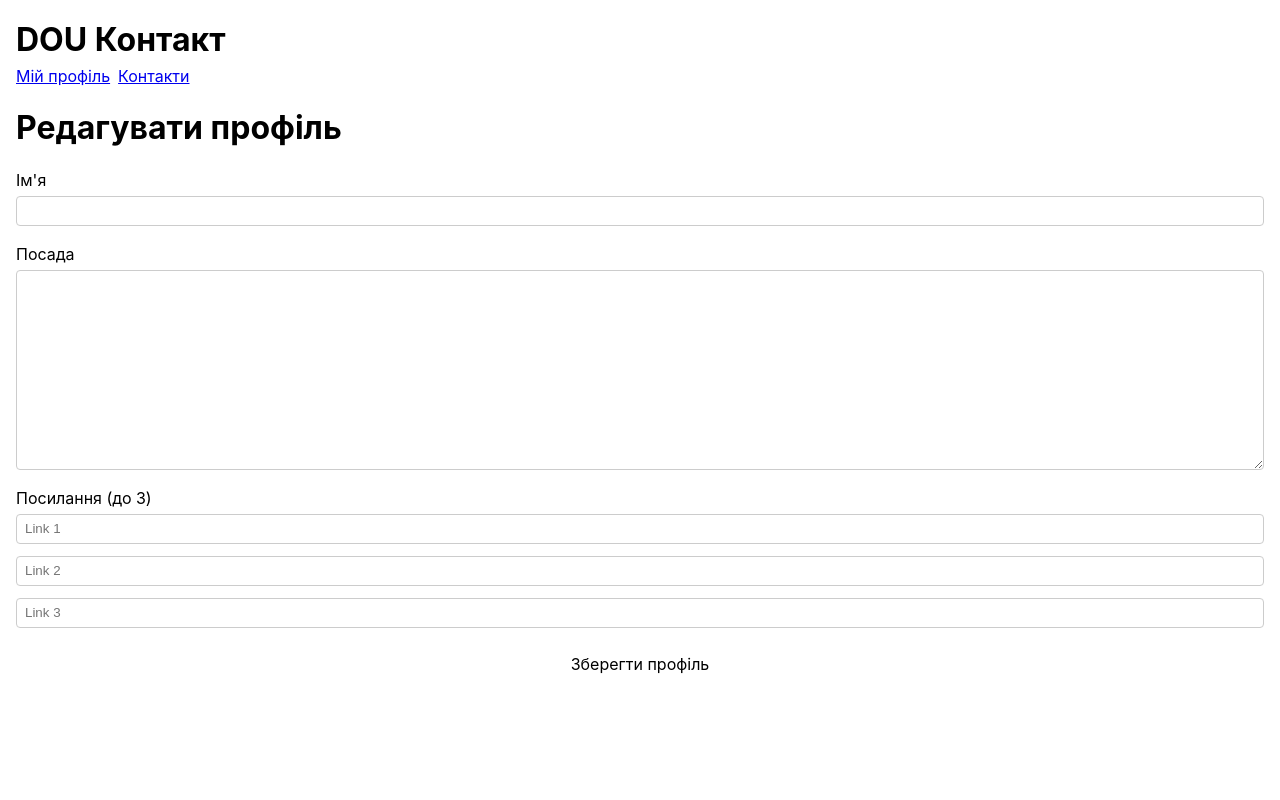
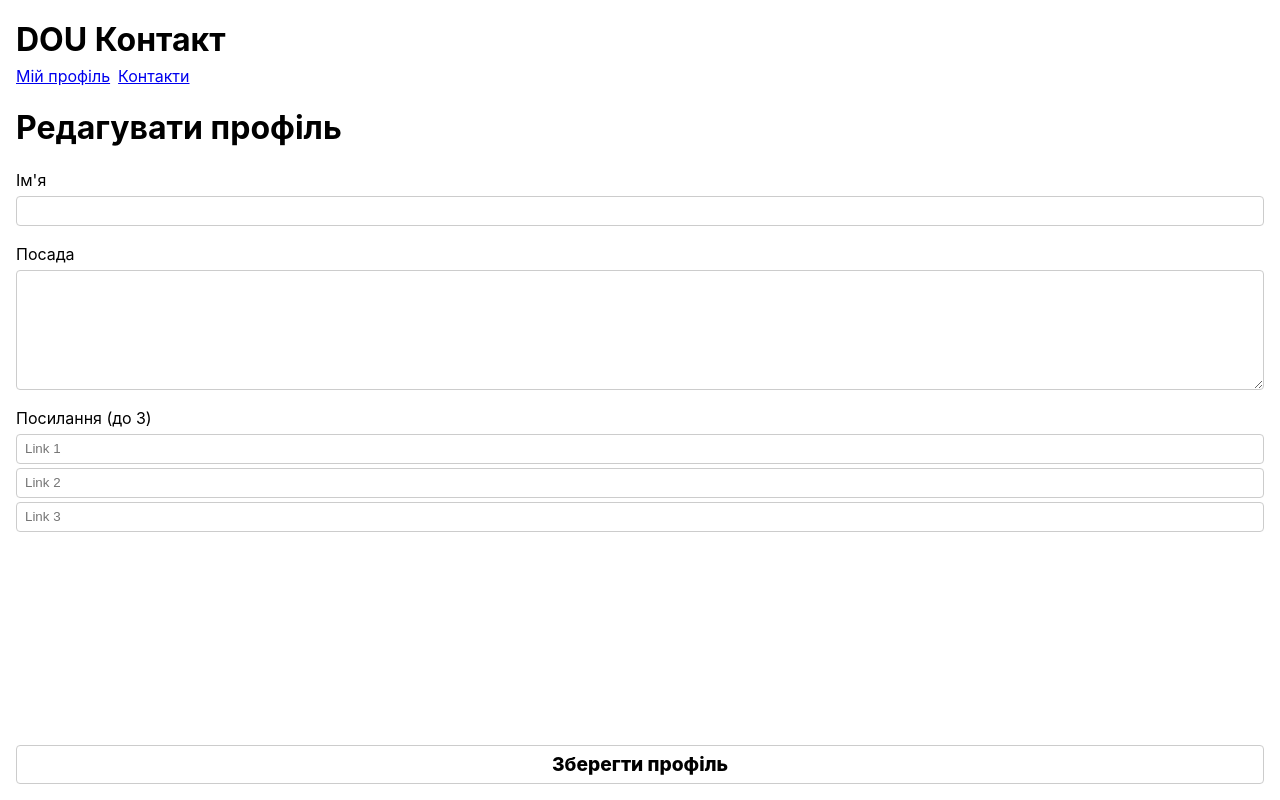
Before and after one commit to babichss/doucontact, a React (Vite) app: page /edit in a window 1280 px wide. Built offline with nearby package versions, Linux system fonts and the light colour scheme.

Commit message:
Fix bugs

```diff
--- a/src/components/ContactView.tsx
+++ b/src/components/ContactView.tsx
@@ -3,7 +3,9 @@
 export default function ContactView({ contact }: { contact: Contact }) {
   return (
     <div className="card">
-      {contact.image ? <img src={contact.image} alt={contact.name} /> : null}
+      {contact.image ? (
+        <img src={contact.image} alt={contact.name} className="avatar" />
+      ) : null}
       <h2>{contact.name}</h2>
       <p>{contact.title}</p>
 
--- a/src/pages/AddContact.tsx
+++ b/src/pages/AddContact.tsx
@@ -48,7 +48,7 @@
 
   return (
     <>
-      <div className="container">
+      <div className="content">
         <h2>{t("Add Contact")}</h2>
         {!scannedContact && (
           <>
--- a/src/pages/ContactPage.tsx
+++ b/src/pages/ContactPage.tsx
@@ -36,11 +36,18 @@
   }
 
   return (
-    <div className="container">
-      <ContactView contact={contact} />
-      <footer>
-        <button onClick={handleDelete}>{t("Delete Contact")}</button>
-      </footer>
-    </div>
+    <>
+      <section className="content">
+        <ContactView contact={contact} />
+        <footer>
+          <button
+            onClick={handleDelete}
+            className="button big-button full-width"
+          >
+            {t("Delete Contact")}
+          </button>
+        </footer>
+      </section>
+    </>
   );
 }
--- a/src/pages/Contacts.tsx
+++ b/src/pages/Contacts.tsx
@@ -24,18 +24,18 @@
       ) : (
         <div className="contact-list">
           {contacts.map((contact) => (
-            <div className="contact-card" key={contact.id}>
-              <img src={contact.image} alt={contact.name} />
+            <Link to={`/contact/${contact.id}`} className="invisible-link">
+              <div className="contact-card" key={contact.id}>
+                <img src={contact.image} alt={contact.name} />
 
-              <Link to={`/contact/${contact.id}`}>
-                <h2>{contact.name}</h2>
-              </Link>
-              <p>{contact.title}</p>
-            </div>
+                <h3>{contact.name}</h3>
+                <p>{contact.title}</p>
+              </div>
+            </Link>
           ))}
         </div>
       )}
-      <Link to="/add-contact" className="button fab">
+      <Link to="/add-contact" className="button big-button full-width">
         {t("Add Contact")}
       </Link>
     </>
--- a/src/pages/EditProfile.tsx
+++ b/src/pages/EditProfile.tsx
@@ -6,13 +6,15 @@
 import { useTranslation } from "react-i18next";
 
 function useEditProfileState() {
+  const { t } = useTranslation();
   const navigate = useNavigate();
   const [profile, setProfile] = useState<MyProfile>({
     name: "",
     title: "",
     image: "",
-    links: ["", "", ""],
+    links: [],
   });
+  const [error, setError] = useState<string>("");
 
   useEffect(() => {
     const savedProfile = getMyProfile();
@@ -23,6 +25,11 @@
 
   const handleSubmit = (e: React.FormEvent) => {
     e.preventDefault();
+    if (!profile.links.some((link) => Boolean(link))) {
+      setError(t("At least one link is required."));
+      return;
+    }
+    setError("");
     const id = slugifyName(profile.name);
     saveMyProfile({ ...profile });
     localStorage.setItem("myProfile", JSON.stringify({ ...profile, id }));
@@ -32,7 +39,10 @@
   const handleLinkChange = (index: number, value: string) => {
     const newLinks = [...profile.links];
     newLinks[index] = value;
-    setProfile((prev) => ({ ...prev, links: newLinks }));
+    setProfile((prev) => ({
+      ...prev,
+      links: newLinks.filter((link) => Boolean(link)),
+    }));
   };
 
   return {
@@ -40,18 +50,19 @@
     handleSubmit,
     handleLinkChange,
     setProfile,
+    error,
   };
 }
 
 export default function EditProfile() {
   const { t } = useTranslation();
-  const { profile, handleSubmit, handleLinkChange, setProfile } =
+  const { profile, handleSubmit, handleLinkChange, setProfile, error } =
     useEditProfileState();
 
   return (
-    <div className="container">
+    <>
       <h1>{t("Edit Profile")}</h1>
-      <form onSubmit={handleSubmit}>
+      <form id="edit-profile" onSubmit={handleSubmit}>
         <div className="form-field">
           <label htmlFor="name">{t("Name")}</label>
           <input
@@ -62,6 +73,7 @@
               setProfile((prev) => ({ ...prev, name: e.target.value }))
             }
             required
+            maxLength={100}
           />
         </div>
 
@@ -73,28 +85,32 @@
             onChange={(e) =>
               setProfile((prev) => ({ ...prev, title: e.target.value }))
             }
-            maxLength={400}
+            maxLength={200}
           />
         </div>
 
         <div className="form-field">
           <label>{t("Links (up to 3)")}</label>
-          {profile.links.map((link, index) => (
+          {Array.from({ length: 3 }).map((_, index) => (
             <input
               key={index}
               type="url"
-              value={link}
+              value={profile.links[index] || ""}
               onChange={(e) => handleLinkChange(index, e.target.value)}
-              placeholder={`Link ${index + 1}`}
-              style={{ marginBottom: "0.5rem" }}
+              placeholder={`${t("Link")} ${index + 1}`}
             />
           ))}
         </div>
 
-        <button type="submit" className="btn">
-          {t("Save Profile")}
-        </button>
+        {error && <div className="error-message">{t(error)}</div>}
       </form>
-    </div>
+      <button
+        form="edit-profile"
+        type="submit"
+        className="button big-button full-width"
+      >
+        {t("Save Profile")}
+      </button>
+    </>
   );
 }
--- a/src/pages/Profile.tsx
+++ b/src/pages/Profile.tsx
@@ -1,6 +1,6 @@
 import QRCode from "qrcode";
 import { useEffect, useState } from "react";
-import { Link } from "react-router-dom";
+import { Link, NavLink } from "react-router-dom";
 import type { Contact } from "../types";
 import { useTranslation } from "react-i18next";
 import { base64Encode } from "../utils/storage";
@@ -39,6 +39,16 @@
 
   return (
     <>
+      <section className="content">
+        <div className="card">
+          {qrCode ? (
+            <>
+              <img src={qrCode} alt="QR Code" className="qr-code" />
+            </>
+          ) : (
+            <p>{t("Generating QR Code...")}</p>
+          )}
+        </div>
         <div className="card">
           {profile.image ? (
             <img src={profile.image} alt={profile.name} className="avatar" />
@@ -48,21 +58,21 @@
           <p>{profile.title}</p>
 
           {profile.links.map((link, index) => (
-          <a key={index} href={link} target="_blank" rel="noopener noreferrer">
+            <a
+              key={index}
+              href={link}
+              target="_blank"
+              rel="noopener noreferrer"
+            >
               {link}
             </a>
           ))}
-
-        {qrCode ? (
-          <>
-            <img src={qrCode} alt="QR Code" className="qr-code" />
-            <p>{t("Scan this QR code to add contact")}</p>
-          </>
-        ) : (
-          <p>{t("Generating QR Code...")}</p>
-        )}
+          <NavLink to="/edit" className="button">
+            {t("Edit Profile")}
+          </NavLink>
         </div>
-      <Link to="/add-contact" className="button fab">
+      </section>
+      <Link to="/add-contact" className="button big-button full-width">
         {t("Add Contact")}
       </Link>
     </>
--- a/src/styles/index.css
+++ b/src/styles/index.css
@@ -7,6 +7,8 @@
   --font-size-small: calc(var(--font-size-medium) * 0.8);
   --font-size-medium: 16px;
   --font-size-large: calc(var(--font-size-medium) * 1.2);
+  --color-primary: #000;
+  --color-secondary: #fff;
 }
 
 * {
@@ -98,6 +100,14 @@
   display: flex;
   flex-direction: column;
   gap: var(--spacing-medium);
+  flex: 1;
+}
+
+.content {
+  display: flex;
+  flex-direction: column;
+  gap: var(--spacing-medium);
+  flex: 1;
 }
 
 :where(input, textarea) {
@@ -112,7 +122,7 @@
 }
 
 textarea {
-  min-height: 10lh;
+  min-height: 6lh;
   font-family: var(--font-family);
 }
 
@@ -136,8 +146,11 @@
 .contact-card {
   display: grid;
   grid-template-areas: "img name" "img title";
-  grid-template-columns: 48px 1fr;
+  grid-template-columns: auto 1fr;
   column-gap: var(--spacing-small);
+  box-shadow: 0 0 10px 0 rgba(0, 0, 0, 0.1);
+  padding: var(--spacing-small);
+  color: var(--color-primary);
 
   img {
     grid-area: img;
@@ -145,16 +158,29 @@
     object-fit: cover;
     border-radius: 50%;
     border: 1px solid #ccc;
-    height: 48px;
-    width: 48px;
+    height: 64px;
+    width: 64px;
     margin-top: var(--spacing-small);
   }
 
-  h2 {
+  h3 {
     grid-area: name;
+    align-self: end;
   }
 
   p {
     grid-area: title;
   }
 }
+
+.avatar {
+  border-radius: 50%;
+  border: 1px solid #ccc;
+}
+
+.invisible-link {
+  text-decoration: none;
+  * > {
+    text-decoration: none;
+  }
+}
--- a/src/utils/i18n.ts
+++ b/src/utils/i18n.ts
@@ -24,6 +24,7 @@
       'Are you sure you want to delete this contact?': 'Ви впевнені, що хочете видалити цей контакт?',
       'Scan QR code': 'Відскануйте QR код',
       'Take photo and save': 'Зробити фото та зберегти',
+      'At least one link is required.': 'Необхідно вказати хоча б одне посилання.',
     },
   },
   en: {
@@ -48,6 +49,7 @@
       'Are you sure you want to delete this contact?': 'Are you sure you want to delete this contact?',
       'Scan QR code': 'Scan QR code',
       'Take photo and save': 'Take photo and save',
+      'At least one link is required.': 'At least one link is required.',
     },
   },
 };
```
Lines whose indentation alone changed are shown as unchanged.
